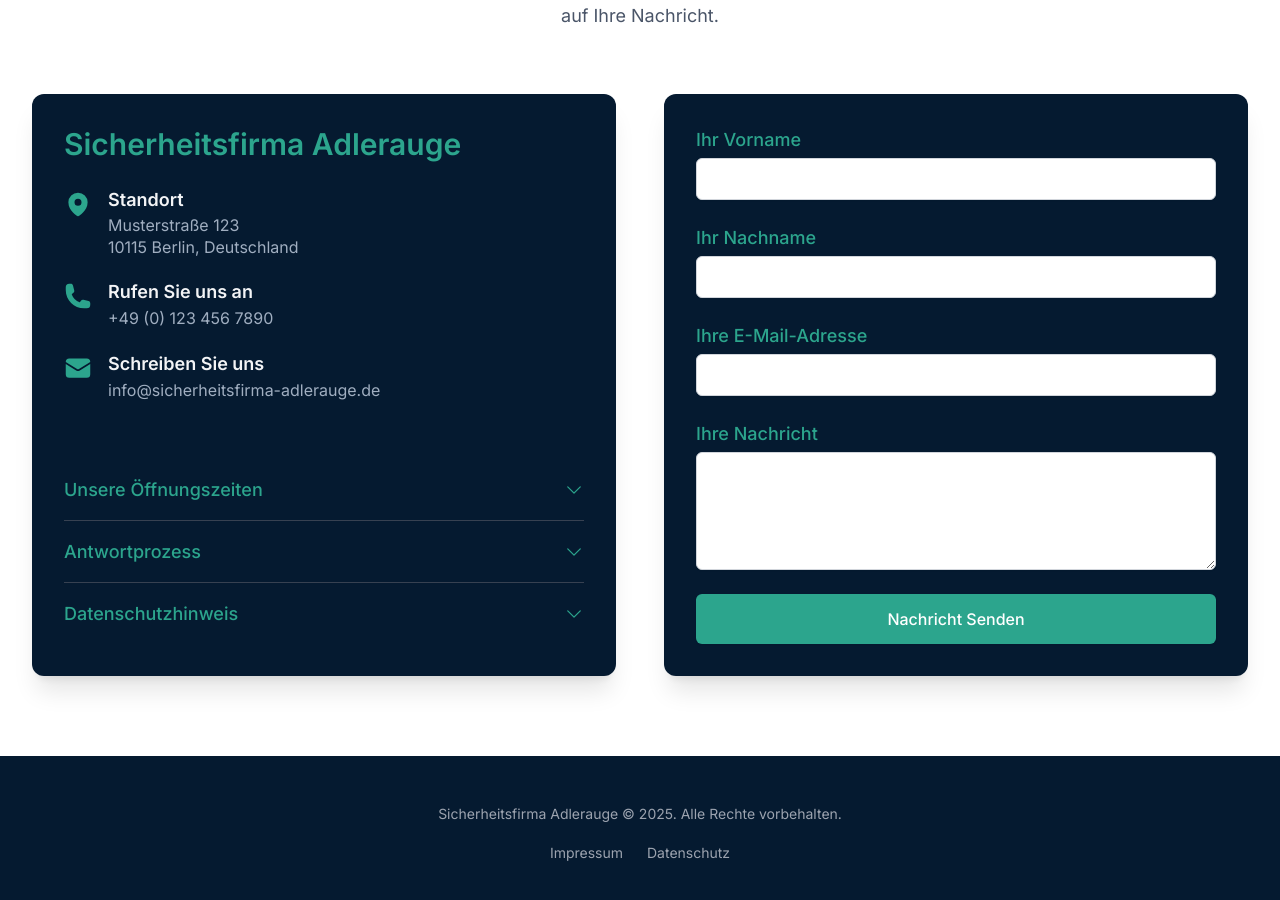
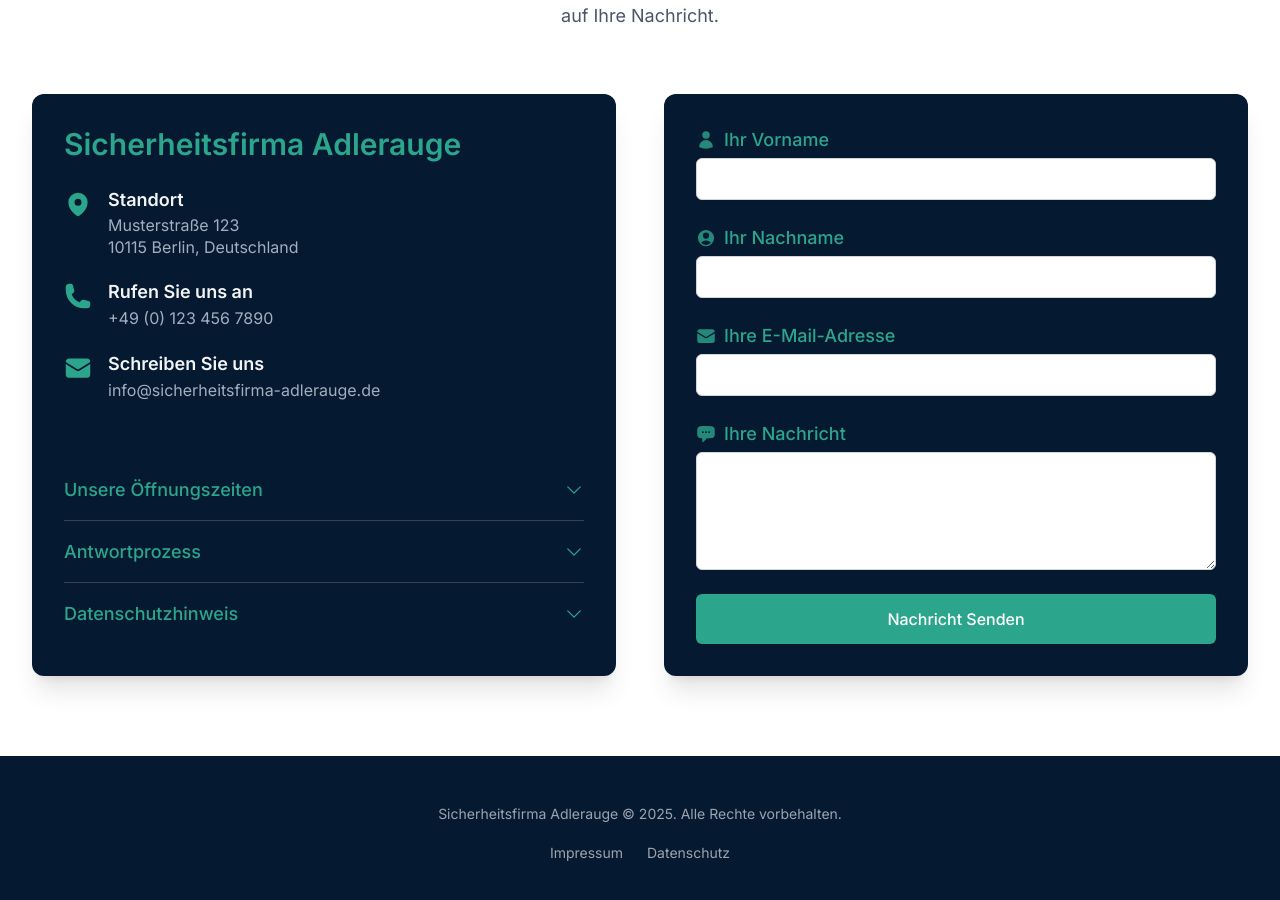
Before and after one commit to ViktorGladkich/sicherheitsfirma-website, a Next.js app: page / in a window 1280 px wide. Shown: the part 3720-4620 px from the top of the page. Built offline with nearby package versions, Linux system fonts and the light colour scheme.

Commit message:
added icons in Form

```diff
--- a/components/Contact.js
+++ b/components/Contact.js
@@ -1,7 +1,14 @@
 // components/Contact.js
 import { motion, useScroll, useTransform } from "framer-motion";
-import { useRef, useState } from "react"; // Добавили useState для formStatus
-import { EnvelopeIcon, MapPinIcon, PhoneIcon } from "@heroicons/react/24/solid";
+import { useRef, useState } from "react";
+import {
+  EnvelopeIcon,
+  MapPinIcon,
+  PhoneIcon,
+  UserIcon,
+  UserCircleIcon,
+  ChatBubbleLeftEllipsisIcon,
+  PencilSquareIcon } from "@heroicons/react/24/solid";
 import AccordionItem from "./AccordionItem";
 import Link from "next/link";
 
@@ -319,10 +326,8 @@ const Contact = () => {
           >
             <div className="space-y-6">
               <motion.div variants={formItemVariants}>
-                <label
-                  htmlFor="firstName"
-                  className="block text-lg font-medium text-brand-teal"
-                >
+              <label htmlFor="firstName" className="flex items-center text-lg font-medium text-brand-teal mb-1">
+              <UserIcon className="w-5 h-5 mr-2 text-brand-teal/80" />
                   Ihr Vorname
                 </label>
                 <motion.input
@@ -339,10 +344,8 @@ const Contact = () => {
                 />
               </motion.div>
               <motion.div variants={formItemVariants}>
-                <label
-                  htmlFor="lastName"
-                  className="block text-lg font-medium text-brand-teal"
-                >
+              <label htmlFor="lastName" className="flex items-center text-lg font-medium text-brand-teal mb-1">
+              <UserCircleIcon className="w-5 h-5 mr-2 text-brand-teal/80" />
                   Ihr Nachname
                 </label>
                 <motion.input
@@ -359,10 +362,8 @@ const Contact = () => {
                 />
               </motion.div>
               <motion.div variants={formItemVariants}>
-                <label
-                  htmlFor="email"
-                  className="block text-lg font-medium text-brand-teal"
-                >
+              <label htmlFor="email" className="flex items-center text-lg font-medium text-brand-teal mb-1">
+              <EnvelopeIcon className="w-5 h-5 mr-2 text-brand-teal/80" />
                   Ihre E-Mail-Adresse
                 </label>
                 <motion.input
@@ -379,10 +380,8 @@ const Contact = () => {
                 />
               </motion.div>
               <motion.div variants={formItemVariants}>
-                <label
-                  htmlFor="message"
-                  className="block text-lg font-medium text-brand-teal"
-                >
+              <label htmlFor="message" className="flex items-center text-lg font-medium text-brand-teal mb-1">
+              <ChatBubbleLeftEllipsisIcon className="w-5 h-5 mr-2 text-brand-teal/80" />
                   Ihre Nachricht
                 </label>
                 <motion.textarea
```
